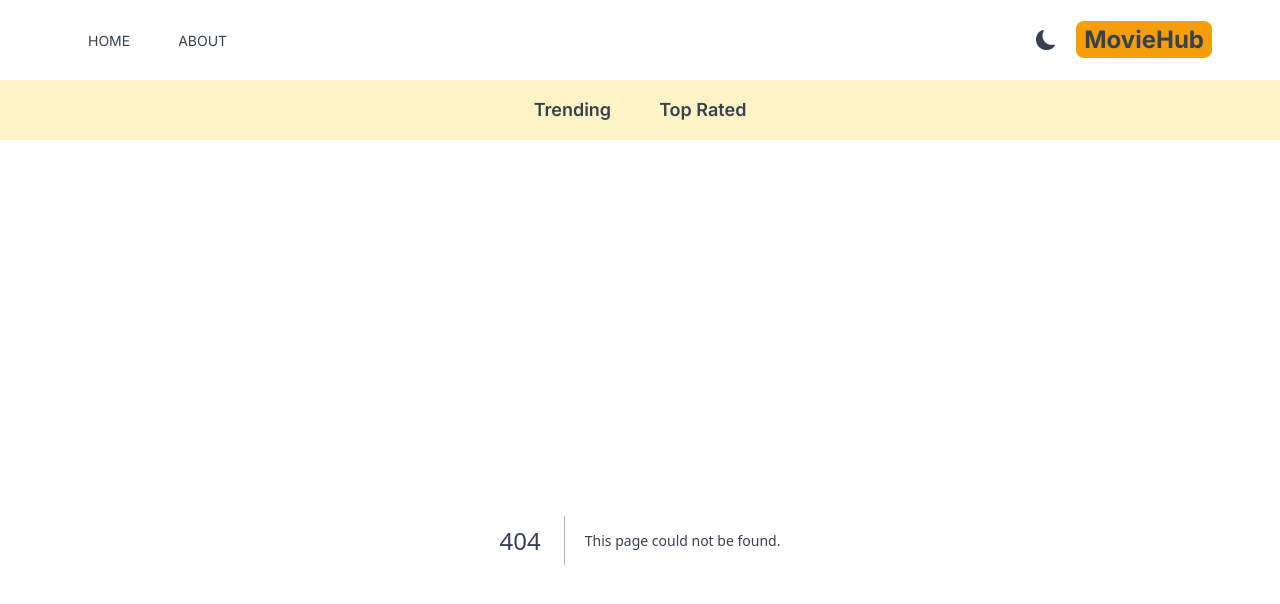
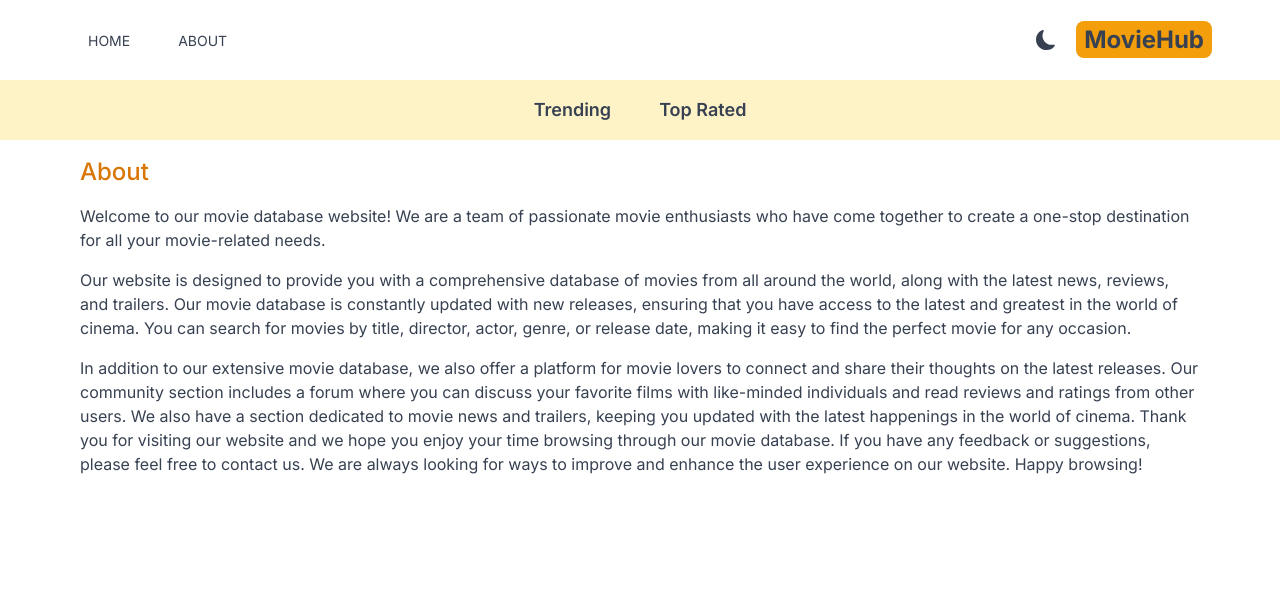
Before and after one commit to devmad001/movie_nextjs, a Next.js app: page /about in a window 1280 px wide. Before the commit this address had no page. Shown: the top 604 px of the page. Built offline with nearby package versions, Linux system fonts and the light colour scheme.

Commit message:
add : loading effect

```diff
--- a/package.json
+++ b/package.json
@@ -9,7 +9,7 @@
     "lint": "next lint"
   },
   "dependencies": {
-    "next": "14.0.4",
+    "next": "^14.0.4",
     "next-themes": "^0.2.1",
     "react": "^18",
     "react-dom": "^18",
--- a/src/app/About/page.tsx
+++ /dev/null
@@ -1,12 +0,0 @@
-import React from 'react';
-
-const Page = () => {
-    return (
-        <div className='max-w-6xl mx-auto space-y-4'>
-            <h1 className='text-2xl font-medium text-amber-600'>About</h1>
-            <h1></h1>
-        </div>
-    );
-};
-
-export default Page;
--- /dev/null
+++ b/src/app/about/page.tsx
@@ -0,0 +1,36 @@
+export default function About() {
+    return (
+        <div className="max-w-6xl mx-auto space-y-4 p-4">
+            <h1 className="text-2xl font-medium text-amber-600">About</h1>
+            <p>
+                Welcome to our movie database website! We are a team of passionate movie
+                enthusiasts who have come together to create a one-stop destination for
+                all your movie-related needs.
+            </p>
+
+            <p>
+                Our website is designed to provide you with a comprehensive database of
+                movies from all around the world, along with the latest news, reviews,
+                and trailers. Our movie database is constantly updated with new
+                releases, ensuring that you have access to the latest and greatest in
+                the world of cinema. You can search for movies by title, director,
+                actor, genre, or release date, making it easy to find the perfect movie
+                for any occasion.
+            </p>
+
+            <p>
+                In addition to our extensive movie database, we also offer a platform
+                for movie lovers to connect and share their thoughts on the latest
+                releases. Our community section includes a forum where you can discuss
+                your favorite films with like-minded individuals and read reviews and
+                ratings from other users. We also have a section dedicated to movie news
+                and trailers, keeping you updated with the latest happenings in the
+                world of cinema. Thank you for visiting our website and we hope you
+                enjoy your time browsing through our movie database. If you have any
+                feedback or suggestions, please feel free to contact us. We are always
+                looking for ways to improve and enhance the user experience on our
+                website. Happy browsing!
+            </p>
+        </div>
+    );
+}
--- /dev/null
+++ b/src/app/loading.tsx
@@ -0,0 +1,10 @@
+export default function Loading() {
+    // Or a custom loading skeleton component
+    return (
+
+
+        <div className='flex justify-center'>
+            <img className='h-96' src='spinner.svg' alt='Loading...'/>
+        </div>
+    )
+}
```
Also changed, not shown: src/app/spinner.svg (added), 1 other file (tests, documents, lock files or other folders).
